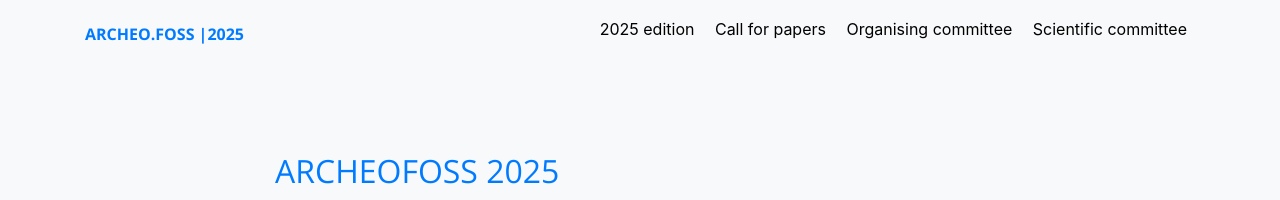
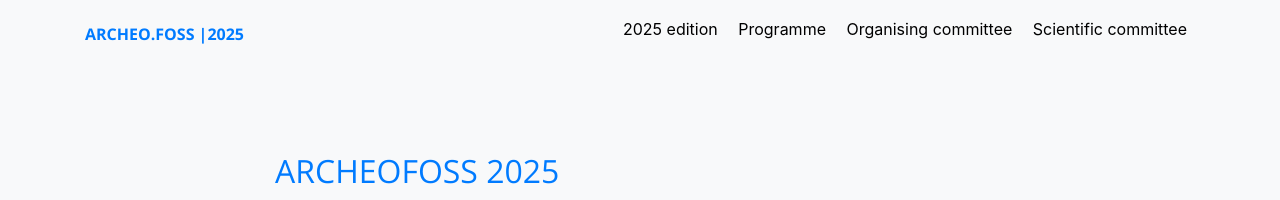
Before and after one commit to archeofoss/archeofoss, a Jekyll site: the page built from 2025/organising-committee.md, in a window 1280 px wide. Shown: the top 200 px of the page. Built offline with Jekyll 4.4.1, drawn with Linux system fonts in a browser that asks for light colours; nearby versions of some CDN libraries.

Commit message:
Replace 'Call for papers' with 'Programme' entry

```diff
--- a/_data/menu.yaml
+++ b/_data/menu.yaml
@@ -11,8 +11,8 @@
 '2025':
   - title: 2025 edition
     url: /2025/
-  - title: Call for papers
-    url: /2025/call-for-papers
+  - title: Programme
+    url: /2025/programme
   - title: Organising committee
     url: /2025/organising-committee
   - title: Scientific committee
```
